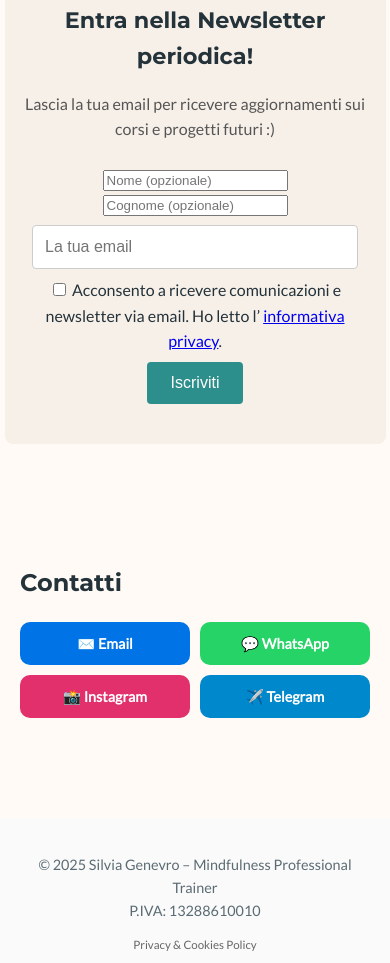
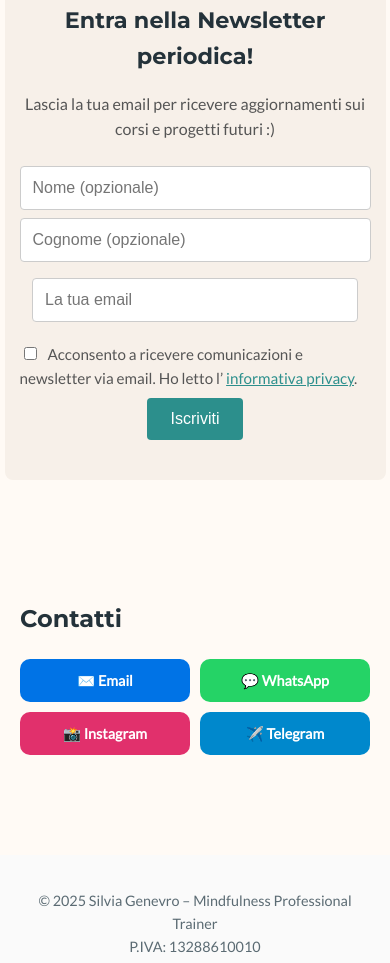
Before and after one commit to marcofernicola86-arch/silviagenevro-site, an Eleventy site: page src/index.html in a window 390 px wide. Shown: the part 3864-4827 px from the top of the page. Built offline with nearby package versions, Linux system fonts and the light colour scheme; Eleventy itself is replaced by a stand-in of ours; files that its build step writes are made by us from their sources.

Commit message:
Enhance newsletter styles with grid layout and media queries

```diff
--- a/assets/css/style.css
+++ b/assets/css/style.css
@@ -108,6 +108,43 @@ footer { padding: 20px; text-align: center; color: #5b6b73; font-size: .9em; bac
 #newsletter input[type="email"] { padding: 12px; font-size: 1em; flex: 1 1 250px; max-width: 300px; border: 1px solid #ccc; border-radius: 4px; }
 #newsletter button { padding: 12px 24px; font-size: 1em; background-color: #2c8f8c; color: white; border: none; border-radius: 4px; cursor: pointer; flex: 0 0 auto; }
 #newsletter button:hover { background-color: #256f6c; }
+#newsletter .nl-grid{
+  display: grid;
+  grid-template-columns: 1fr 1fr;
+  gap: 8px;
+  width: 100%;
+  max-width: 420px;
+  margin: 0 auto 8px;
+}
+
+#newsletter input[type="text"]{
+  padding: 12px;
+  font-size: 1em;
+  border: 1px solid #ccc;
+  border-radius: 4px;
+}
+
+@media (max-width: 480px){
+  #newsletter .nl-grid{ grid-template-columns: 1fr; }
+}
+
+#newsletter .consenso{
+  display:block;
+  margin-top:12px;
+  font-size:0.95em;
+  color:#555;
+  text-align:left;
+  max-width: 420px;
+  margin-left: auto;
+  margin-right: auto;
+}
+
+#newsletter .consenso input{ margin-right:8px; }
+
+#newsletter .consenso a{
+  color:#2c8f8c;
+  text-decoration: underline;
+}
 
 /* Instagram follow */
 .follow-instagram { text-align: center; margin-top: 40px; }
```
